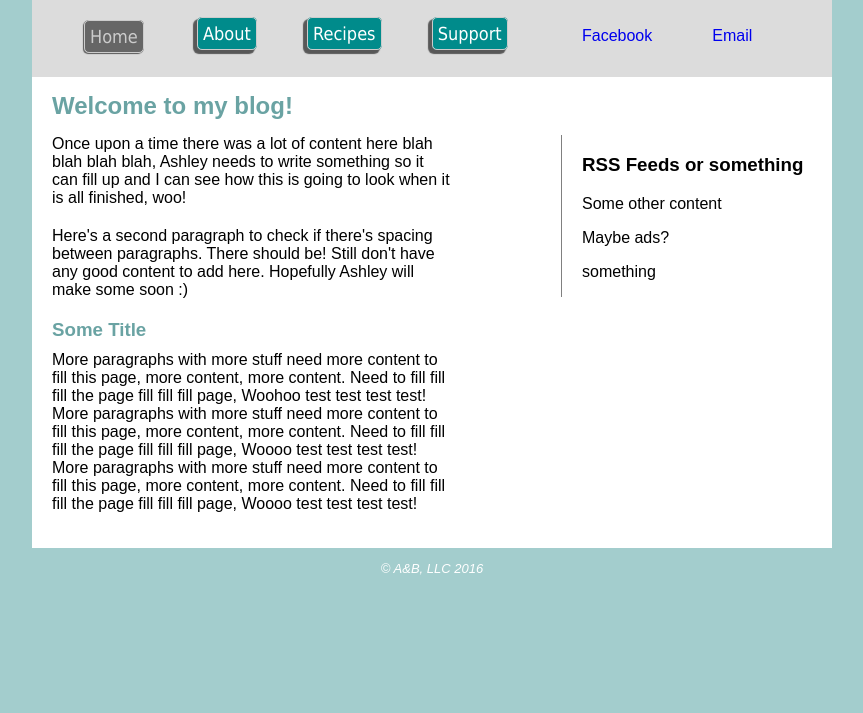
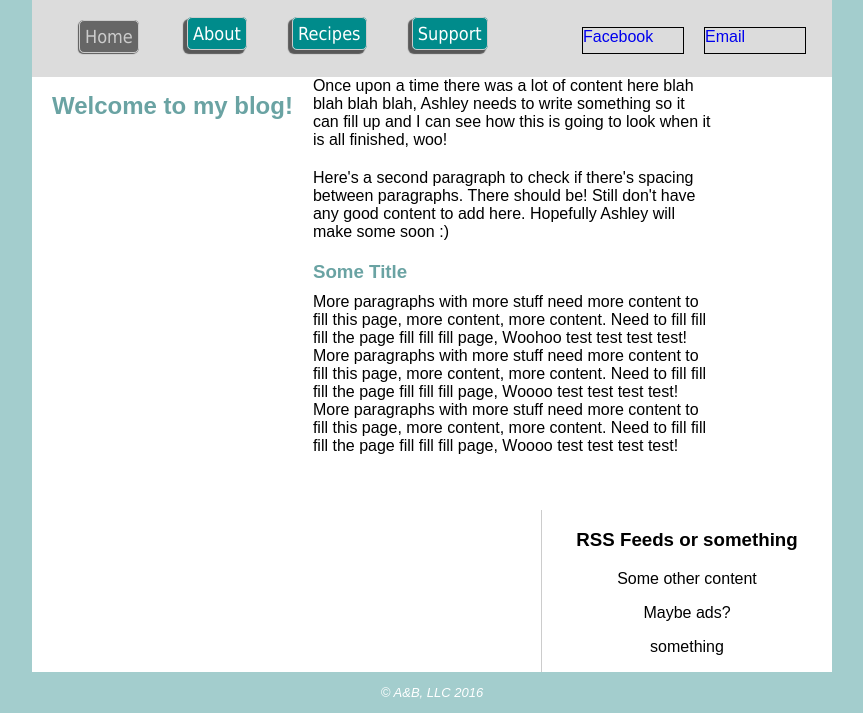
Before and after one commit to BrantK/as-blog, a website: page public_html/index.html in a window 1280 px wide. Shown: the part 124-837 px from the top of the page, without its empty margins (208-1071 px from the left). Before the commit the page ends 800 px from the top, so only its background shows below. Drawn offline with Linux system fonts and the light colour scheme.

Commit message:
Updated side bar layout

```diff
--- a/public_html/css/style.css
+++ b/public_html/css/style.css
@@ -22,7 +22,7 @@ body {
 }
 
 #headerBanner {
-    width: 800px;
+    width: 100%;
     height: 100px;
     background-color: teal;
     text-align: center;
@@ -44,14 +44,20 @@ body {
 
 #contact #facebook {
     float: left;
+    border: solid black 1px;
+    width: 100px;
+    height: 25px;
     text-decoration: none;
     margin: 30px 0 0 20px;
 }
 
 #contact #email {
     float: left;
+    border: solid black 1px;
+    width: 100px;
+    height: 25px;
     text-decoration: none;
-    margin: 30px 0 0 60px;
+    margin: 30px 0 0 20px;
 }
 
 #nav {
@@ -73,7 +79,7 @@ body {
     position: relative;
     font-size: large;
     font-family: tahoma, sans-serif;
-    margin-left: 20px;
+    margin-left: 15px;
     padding: 0 0 0 25px;
 }
 
@@ -113,9 +119,9 @@ body {
 }
 
 #main h2 {
-    clear: left;
+    float: left;
     padding: 15px 0 15px 20px;
-    margin: 0;
+    margin: 0 auto;
     color: #6AA3A3;
 }
 
@@ -139,13 +145,20 @@ body {
 
 #main #sidebar {
     float: right;
+    text-align: center;
     width: 250px;
-    padding-left: 20px;
-    border-left: solid gray 1px;
+    padding: 0px 20px 0 20px;
+    margin: 20px 0 0 0;
+    border-left: solid #cccccc 1px;
+}
+
+#rssLink {
+    font-size: 10px;
+    width: 300px;
+    color: #CCCCCC;
 }
 
 #footer {
-    border: black;
     clear: both;
     font-style: italic;
     color: white;
```
